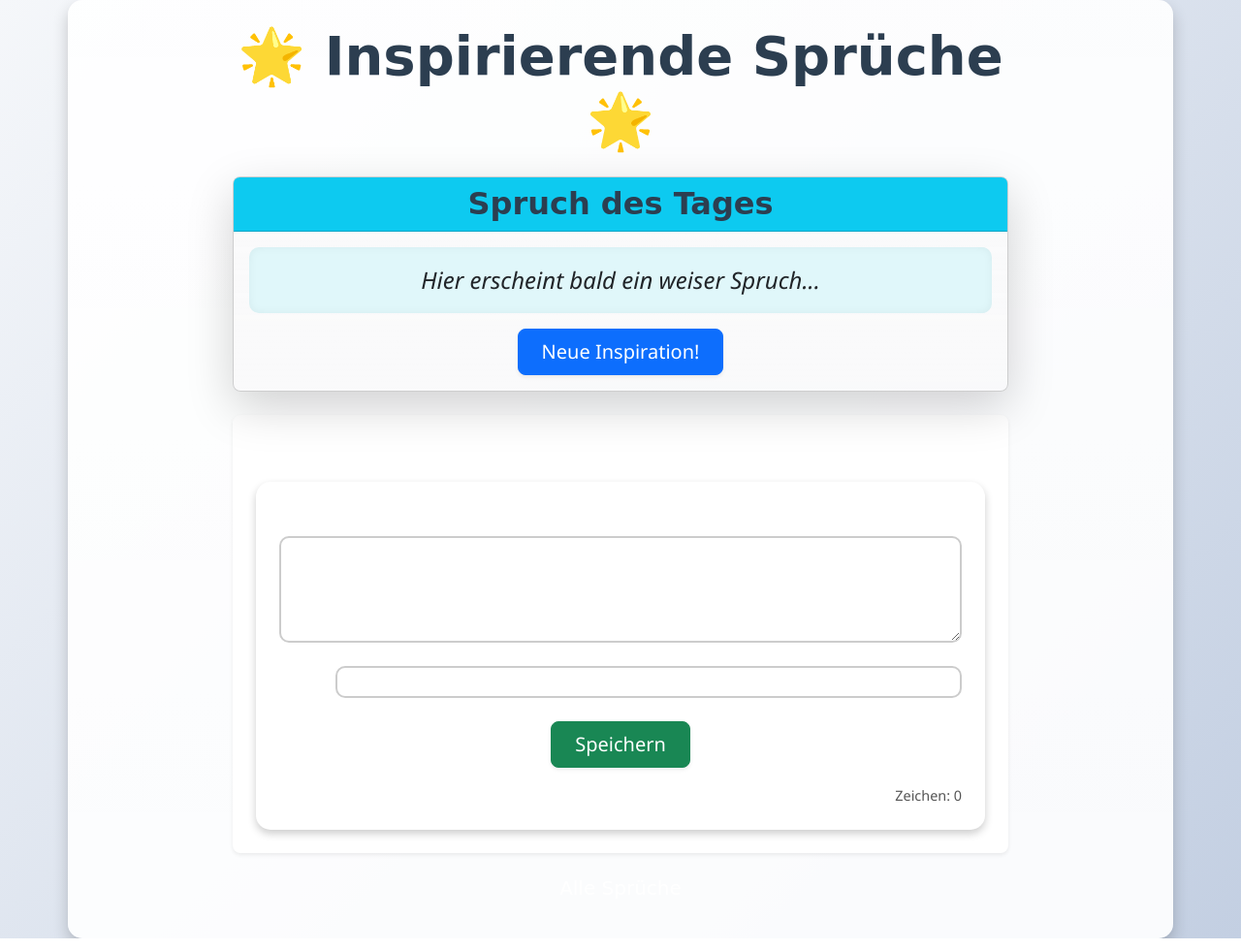
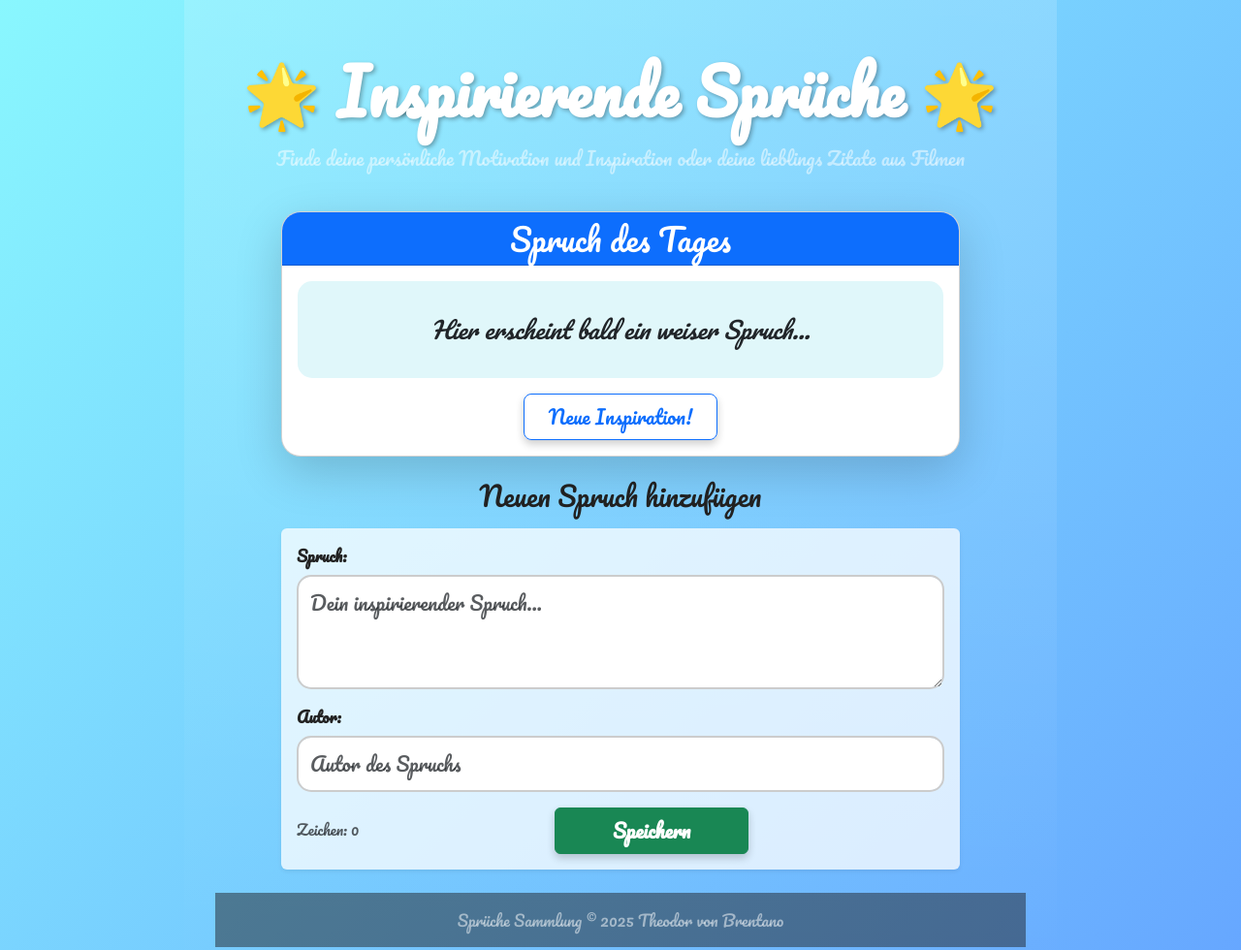
Before and after one commit to Theodor-v-B/Spruchsammlung, a website: page index.html in a window 1280 px wide. Shown: the top 980 px of the page at 97% size. Drawn offline with nearby package versions, Linux system fonts and the light colour scheme.

```diff
--- a/index.html
+++ b/index.html
@@ -2,58 +2,64 @@
 <html lang="de">
 <head>
   <meta charset="UTF-8" />
-  <title>Meine Spruchsammlung</title>
+  <title>Inspirierende Sprüche</title>
+  <!-- Google Fonts für schöne Schriftart -->
+  <link href="https://fonts.googleapis.com/css2?family=Pacifico&display=swap" rel="stylesheet" />
   <!-- Bootstrap CSS -->
   <link href="https://cdn.jsdelivr.net/npm/bootstrap@5.3.2/dist/css/bootstrap.min.css" rel="stylesheet" />
-  <!-- Style.css -->
+  <!-- Eigene Styles -->
   <link rel="stylesheet" href="style.css" />
 </head>
 <body>
-<div class="container py-4 bg-gradient text-white min-vh-100 d-flex flex-column align-items-center justify-content-center">
-  <div class="w-100" style="max-width: 800px;">
-    <h1 class="text-center mb-4 display-4 fw-bold">🌟 Inspirierende Sprüche 🌟</h1>
+<div class="container d-flex flex-column min-vh-100 justify-content-between bg-gradient">
 
+  <header class="text-center py-4">
+    <h1 class="display-3 fw-bold" style="font-family: 'Pacifico', cursive;">🌟 Inspirierende Sprüche 🌟</h1>
+    <p class="lead mt-3 text-white-50">Finde deine persönliche Motivation und Inspiration oder deine lieblings Zitate aus Filmen</p>
+  </header>
+
+  <main class="flex-fill d-flex flex-column align-items-center justify-content-center px-3">
     <!-- Spruch des Tages -->
-    <div class="card mb-4 shadow-lg bg-light bg-gradient bg-opacity-75 rounded-3">
-      <div class="card-header text-center bg-info text-white rounded-top">
+    <div class="card bg-white bg-opacity-80 shadow-lg mb-4 w-100" style="max-width: 700px;">
+      <div class="card-header text-center bg-primary text-white fw-semibold">
         <h2 class="mb-0">Spruch des Tages</h2>
       </div>
-      <div class="card-body text-center">
-        <blockquote id="spruch-anzeige" class="blockquote mb-0 fs-4 fst-italic">
+      <div class="card-body text-center" style="min-height: 150px;">
+        <blockquote id="spruch-anzeige" class="blockquote fs-4 fst-italic mb-3">
           Hier erscheint bald ein weiser Spruch...
         </blockquote>
-        <button id="random-spruch-btn" class="btn btn-primary btn-lg mt-3 px-4 py-2 shadow-sm">
+        <button id="random-spruch-btn" class="btn btn-outline-primary btn-lg">
           Neue Inspiration!
         </button>
       </div>
     </div>
 
-    <!-- Neues Spruch hinzufügen -->
-    <div class="mb-4 p-4 bg-white rounded-3 shadow-sm">
-      <h2 class="h4 mb-3 text-center">Neuen Spruch hinzufügen</h2>
-      <form id="neuer-spruch-form" class="d-flex flex-column gap-3">
-        <div class="form-group mb-2">
+    <!-- Neues Spruch Formular -->
+    <section class="mb-4 w-100" style="max-width: 700px;">
+      <h3 class="text-center mb-3">Neuen Spruch hinzufügen</h3>
+      <form id="neuer-spruch-form" class="p-3 bg-white bg-opacity-75 rounded shadow-sm d-flex flex-column gap-3">
+        <div>
           <label for="spruch-input" class="form-label fw-semibold">Spruch:</label>
-          <textarea id="spruch-input" class="form-control form-control-lg" rows="3" required></textarea>
+          <textarea id="spruch-input" class="form-control fs-5" rows="3" placeholder="Dein inspirierender Spruch..." required></textarea>
         </div>
-        <div class="form-group mb-2 d-flex align-items-center gap-2">
-          <label for="autor-input" class="form-label fw-semibold mb-0">Autor:</label>
-          <input type="text" id="autor-input" class="form-control form-control-sm" required />
+        <div>
+          <label for="autor-input" class="form-label fw-semibold">Autor:</label>
+          <input type="text" id="autor-input" class="form-control fs-5" placeholder="Autor des Spruchs" required />
         </div>
-        <button type="submit" class="btn btn-success btn-lg mx-auto px-4 py-2 shadow-sm">Speichern</button>
-        <p class="text-end text-muted mb-0"><small id="zeichen-zaehler">Zeichen: 0</small></p>
+        <div class="d-flex justify-content-between align-items-center">
+          <small id="zeichen-zaehler" class="text-muted">Zeichen: 0</small>
+          <button type="submit" class="btn btn-success px-4 py-2 fs-5 fw-semibold">Speichern</button>
+        </div>
       </form>
-    </div>
+    </section>
+  </main>
 
-    <!-- Alle Sprüche -->
-    <div class="mt-4">
-      <h2 class="h5 mb-3 text-center">Alle Sprüche</h2>
-      <ul id="spruch-liste" class="list-group"></ul>
-    </div>
-  </div>
+  <!-- Liste aller Sprüche -->
+  <footer class="text-center py-3 bg-dark bg-opacity-50 text-white-50 mt-auto">
+    <p class="mb-0">Sprüche Sammlung &copy; 2025  Theodor von Brentano</p>
+  </footer>
 </div>
-
-<!-- JavaScript -->
+<!-- Scripts -->
 <script src="app.js"></script>
 </body>
 </html>
--- a/style.css
+++ b/style.css
@@ -1,52 +1,95 @@
-/* Allgemeines Styling für den Körper */
+/* Grundlegendes Body-Design */
 body {
-  font-family: 'Segoe UI', Tahoma, Geneva, Verdana, sans-serif;
-  background: linear-gradient(135deg, #f5f7fa, #c3cfe2);
-  color: #333;
+  font-family: 'Pacifico', cursive, Arial, sans-serif;
+  background: linear-gradient(135deg, #89f7fe 0%, #66a6ff 100%);
   min-height: 100vh;
+  margin: 0;
+  padding: 0;
+  display: flex;
+  align-items: stretch;
+  color: #222;
+}
+
+/* Container-Layout für die Seite */
+div.container {
+  flex: 1;
+  display: flex;
+  flex-direction: column;
+  max-width: 900px;
+  margin: auto;
+  padding: 2rem;
+}
+
+/* Header */
+header {
+  text-align: center;
+  padding: 1rem 0;
+}
+
+h1 {
+  font-family: 'Pacifico', cursive;
+  font-size: 3rem;
+  margin: 0;
+  color: #fff;
+  text-shadow: 2px 2px 4px rgba(0,0,0,0.3);
+}
+
+p.lead {
+  font-size: 1.2rem;
+  font-weight: 300;
+  margin-top: 0.5rem;
+  color: #fff;
+}
+
+/* Card für Spruch des Tages */
+.card {
+  border-radius: 20px;
+  overflow: hidden;
+  box-shadow: 0 8px 20px rgba(0,0,0,0.2);
+  transition: transform 0.3s, box-shadow 0.3s;
+}
+.card:hover {
+  transform: translateY(-5px);
+  box-shadow: 0 12px 30px rgba(0,0,0,0.3);
+}
+
+/* Header der Card */
+.card-header {
+  background-color: #007bff;
+  color: #fff;
+  font-weight: bold;
+  font-size: 1.5rem;
+  text-align: center;
+}
+
+#spruch-anzeige {
+  font-style: italic;
+  font-size: 1.4rem;
+  padding: 1rem;
+  min-height: 100px;
   display: flex;
   align-items: center;
   justify-content: center;
+  background-color: #e0f7fa;
+  border-radius: 15px;
+  margin-bottom: 1rem;
 }
 
-/* Container anpassen */
-div.container {
-  background-color: rgba(255, 255, 255, 0.9);
-  padding: 2rem;
-  border-radius: 15px;
-  box-shadow: 0 8px 16px rgba(0,0,0,0.2);
-}
-
-/* Überschriften */
-h1, h2 {
-  font-family: 'Pacifico', cursive; /* Schöne, persönliche Schrift */
+/* Button für Zufall & Speichern */
+button {
+  width: 100%;
+  max-width: 200px;
+  margin: auto;
+  display: block;
+  font-size: 1.2rem;
+  padding: 0.75rem;
+  border-radius: 25px;
+  border: none;
+  cursor: pointer;
+  background-color: #ff7f50;
+  color: #fff;
   font-weight: bold;
-  color: #2c3e50;
-}
-
-/* Spruch-Container */
-#spruch-anzeige {
-  font-size: 1.5rem;
-  font-style: italic;
-  padding: 1rem;
-  background-color: #e0f7fa;
-  border-radius: 10px;
-  box-shadow: inset 0 0 10px rgba(0,0,0,0.05);
-  transition: background-color 0.3s, transform 0.2s;
-}
-#spruch-anzeige:hover {
-  background-color: #b2ebf2;
-  transform: scale(1.02);
-}
-
-/* Buttons */
-button {
-  background-color: #ff7f50;
-  color: white;
-  border: none;
-  border-radius: 25px;
-  padding: 0.75rem 1.5rem;
-  font-weight: bold;
+  box-shadow: 0 4px 8px rgba(0,0,0,0.2);
   transition: background-color 0.3s, transform 0.2s;
 }
 button:hover {
@@ -57,58 +100,54 @@
 /* Formular */
 form {
   background-color: #fff;
-  padding: 1.5rem;
-  border-radius: 15px;
-  box-shadow: 0 4px 8px rgba(0,0,0,0.2);
+  padding: 1rem;
+  border-radius: 20px;
+  box-shadow: 0 4px 12px rgba(0,0,0,0.2);
+  max-width: 700px;
+  margin: auto;
 }
 .form-control {
-  border-radius: 10px;
+  border-radius: 15px;
   border: 2px solid #ccc;
-  transition: border-color 0.3s;
+  padding: 0.75rem;
+  font-size: 1rem;
 }
 .form-control:focus {
-  border-color: #ff7f50;
+  border-color: #007bff;
   outline: none;
+}
+
+/* Zeichen Zähler */
+#zeichen-zaehler {
+  font-size: 0.95rem;
+  color: #555;
 }
 
 /* Liste der Sprüche */
 #spruch-liste {
-  max-height: 300px;
+  max-height: 400px;
   overflow-y: auto;
+  padding: 0;
 }
 #spruch-liste li {
-  background-color: #ffffffcc;
-  border-radius: 10px;
-  padding: 10px 15px;
+  background-color: #fff;
+  border-radius: 15px;
+  padding: 15px;
   margin-bottom: 10px;
-  border-left: 5px solid #ff7f50;
-  box-shadow: 0 4px 6px rgba(0,0,0,0.1);
+  box-shadow: 0 4px 12px rgba(0,0,0,0.1);
+  display: flex;
+  align-items: center;
+  justify-content: space-between;
   transition: background-color 0.3s, transform 0.2s;
 }
 #spruch-liste li:hover {
-  background-color: #ffe0b2;
-  transform: translateY(-2px);
+  background-color: #f0f8ff;
+  transform: translateY(-1px);
 }
 
-/* Zeichen-Zähler */
-#zeichen-zaehler {
+/* Löschen-Button in der Liste */
+.list-group-item button {
+  min-width: 80px;
   font-size: 0.9rem;
-  color: #555;
+  padding: 0.4rem 0;
 }
-
-/* Konsistenter Button-Stil für alle */
-.btn {
-  transition: box-shadow 0.2s, transform 0.2s;
-}
-.btn:active {
-  box-shadow: inset 0 0 5px rgba(0,0,0,0.2);
-  transform: translateY(1px);
-}
-
-/* Fußnote (falls gewünscht) */
-footer {
-  font-size: 0.8rem;
-  color: #999;
-  margin-top: 2rem;
-  text-align: center;
-}
```
Also changed, not shown: app.js (+39 -30 lines), package.json (added, +24 -0 lines), 1 other file.
